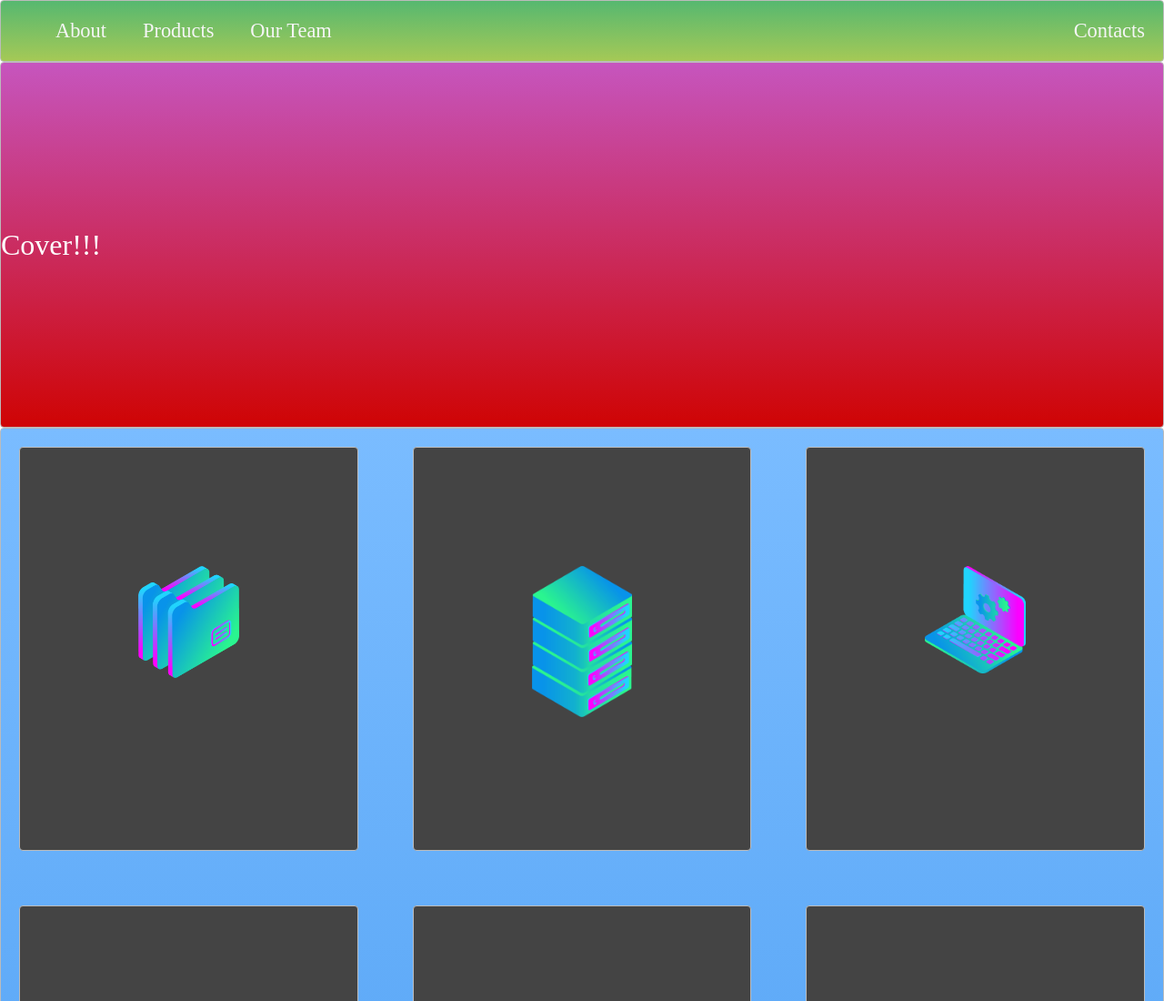
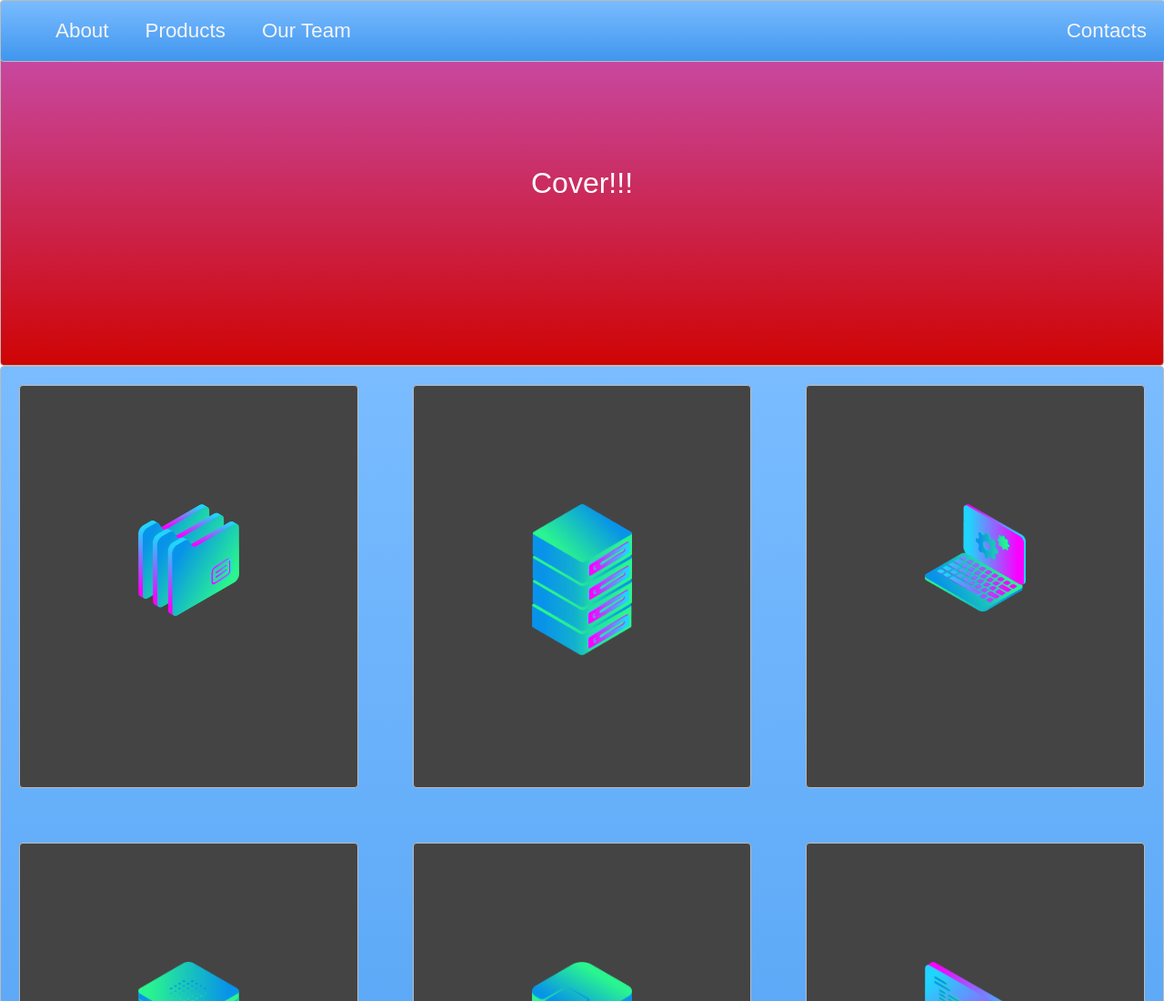
Before and after one commit to jpatrickmc/CSS-Web-Template, a plain HTML site: page index.html in a window 1280 px wide. Shown: the top 1100 px of the page at 91% size. Drawn offline with Linux system fonts and the light colour scheme.

Commit message:
make pretty; add animation

```diff
--- a/index.html
+++ b/index.html
@@ -5,7 +5,7 @@
     <link rel="stylesheet" type="text/css" href="./style.css" />
   </head>
   <body>
-    <nav class="zone green">
+    <nav class="zone blue sticky">
       <ul class="main-nav">
         <li>
           <a href="">About</a>
--- a/style.css
+++ b/style.css
@@ -1,5 +1,6 @@
 body {
   margin: auto 0;
+  font-family: Arial, Helvetica, sans-serif;
 }
 
 .zone {
@@ -22,7 +23,22 @@
     inset rgba(0, 0, 0, 0.15) 0px -10px 20px;
 }
 
+.box:hover {
+  -webkit-transform: rotate(-7deg);
+  -moz-transform: rotate(-7deg);
+  -o-transform: rotate(-7deg);
+  transform: rotate(-7deg);
+}
+
 /* Navigation */
+.sticky {
+  position: fixed;
+  top: 0;
+  width: 100%;
+  z-index: 1000;
+  background-color: #333;
+}
+
 .main-nav {
   display: flex;
   list-style: none;
@@ -54,7 +70,7 @@
 .container {
   display: flex;
   align-items: center;
-  jusify-content: center;
+  justify-content: center;
   height: 50vh;
 }
 
```
